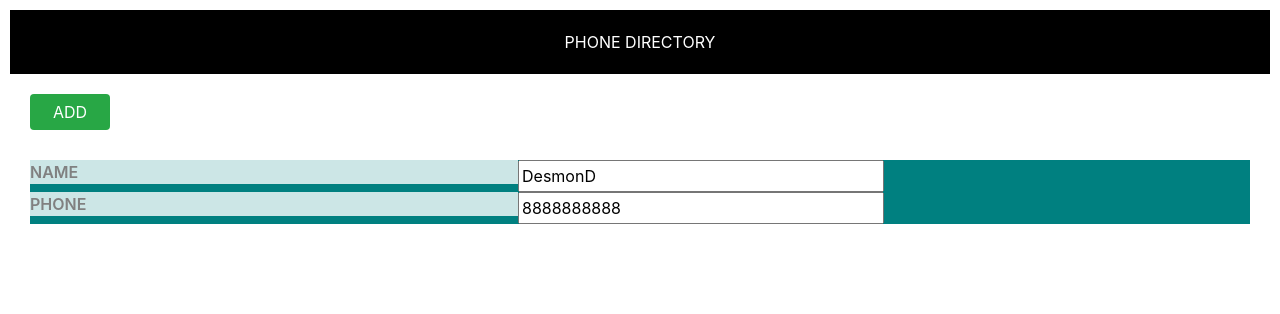
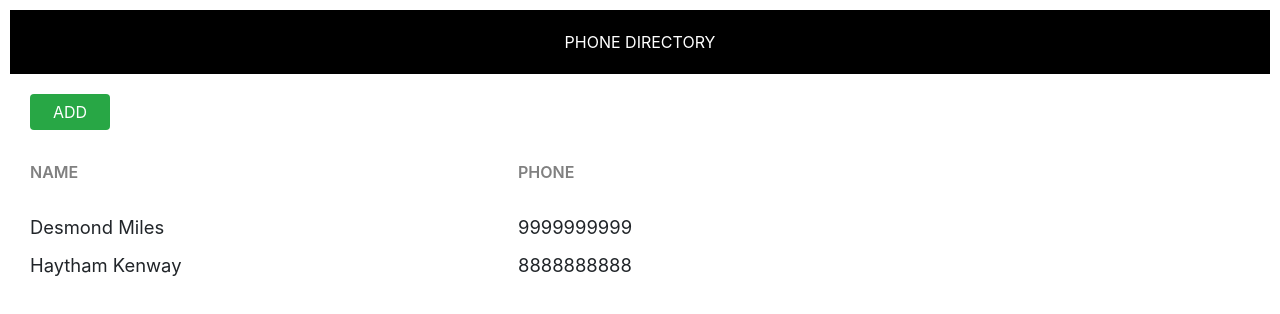
Before and after one commit to vishalmudgal4996/phone-directory, a React (Create React App) app: page / in a window 1280 px wide. Shown: the top 314 px of the page. Built offline with nearby package versions, Linux system fonts and the light colour scheme.

Commit message:
Rendered Subscribers Dynamically

```diff
--- a/src/App.css
+++ b/src/App.css
@@ -12,7 +12,6 @@
   display: grid;
   grid-template-columns: 40% 30% auto;
   margin-bottom: 10px;
-  background-color: teal;
 }
 
 .heading-container {
--- a/src/App.js
+++ b/src/App.js
@@ -7,31 +7,40 @@
 
 class App extends Component {
   render() {
+    let subscribers = [
+      {
+        id: 1,
+        name: "Desmond Miles",
+        phone: 9999999999,
+      },
+      {
+        id: 2,
+        name: "Haytham Kenway",
+        phone: 8888888888,
+      },
+    ];
     return (
       <Fragment>
+        <div className="component-container">
           <Header />
           <div className="component-body-container">
             <Button className="btn btn-success">Add</Button>
             <div className="grid-container heading-container">
-            <label className="grid-item name-heading" htmlFor="name">
+              <span className="grid-item name-heading" htmlFor="name">
                 Name
-            </label>
-            <input
-              id="name"
-              type="text"
-              placeholder="Your Name"
-              defaultValue="DesmonD"
-            ></input>
-            <br />
-            <label className="grid-item phone-heading" htmlFor="phone">
+              </span>
+              <span className="grid-item phone-heading" htmlFor="phone">
                 Phone
-            </label>
-            <input
-              id="phone"
-              type="number"
-              placeholder="Your Phone Number"
-              defaultValue="8888888888"
-            ></input>
+              </span>
+            </div>
+            {subscribers.map((sub) => {
+              return (
+                <div key={sub.id} className="grid-container">
+                  <span className="grid-item">{sub.name}</span>
+                  <span className="grid-item">{sub.phone}</span>
+                </div>
+              );
+            })}
           </div>
         </div>
       </Fragment>
```
Lines whose indentation alone changed are shown as unchanged.
